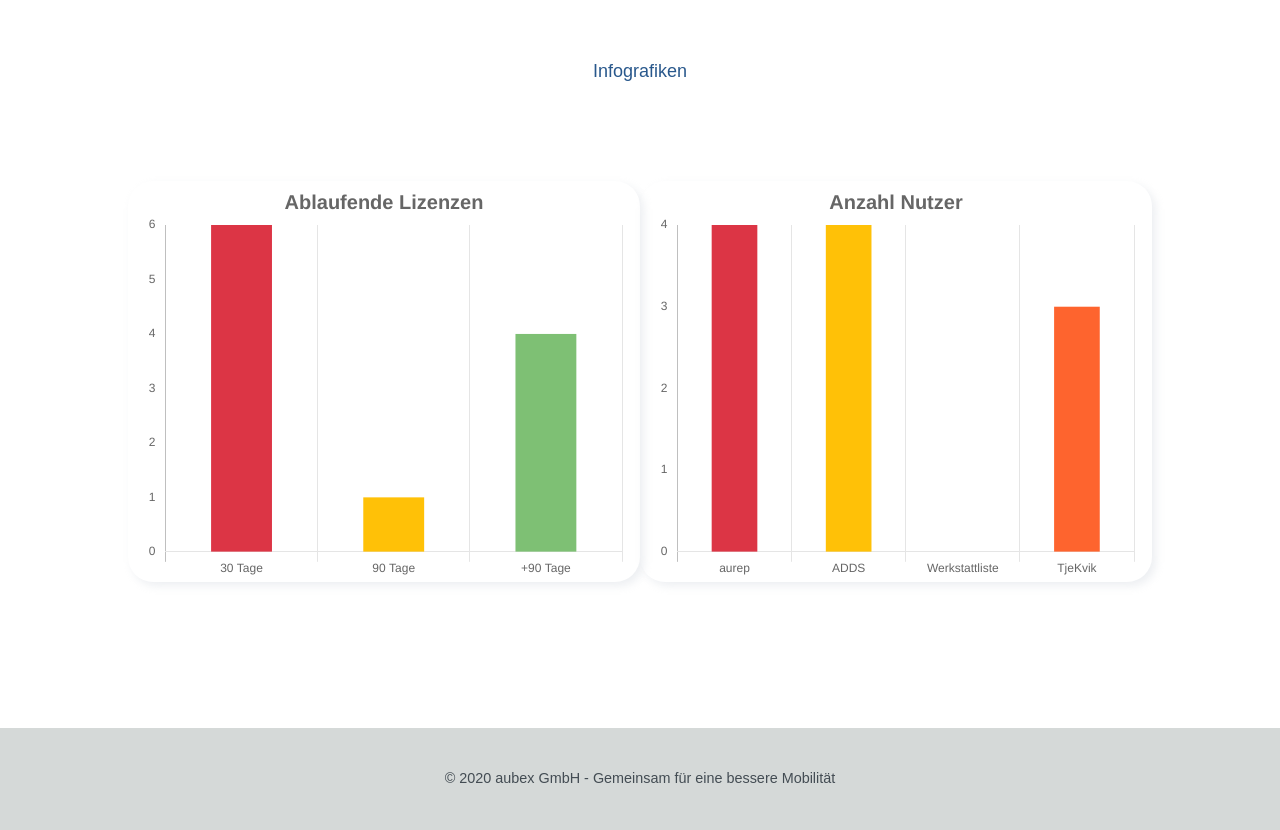
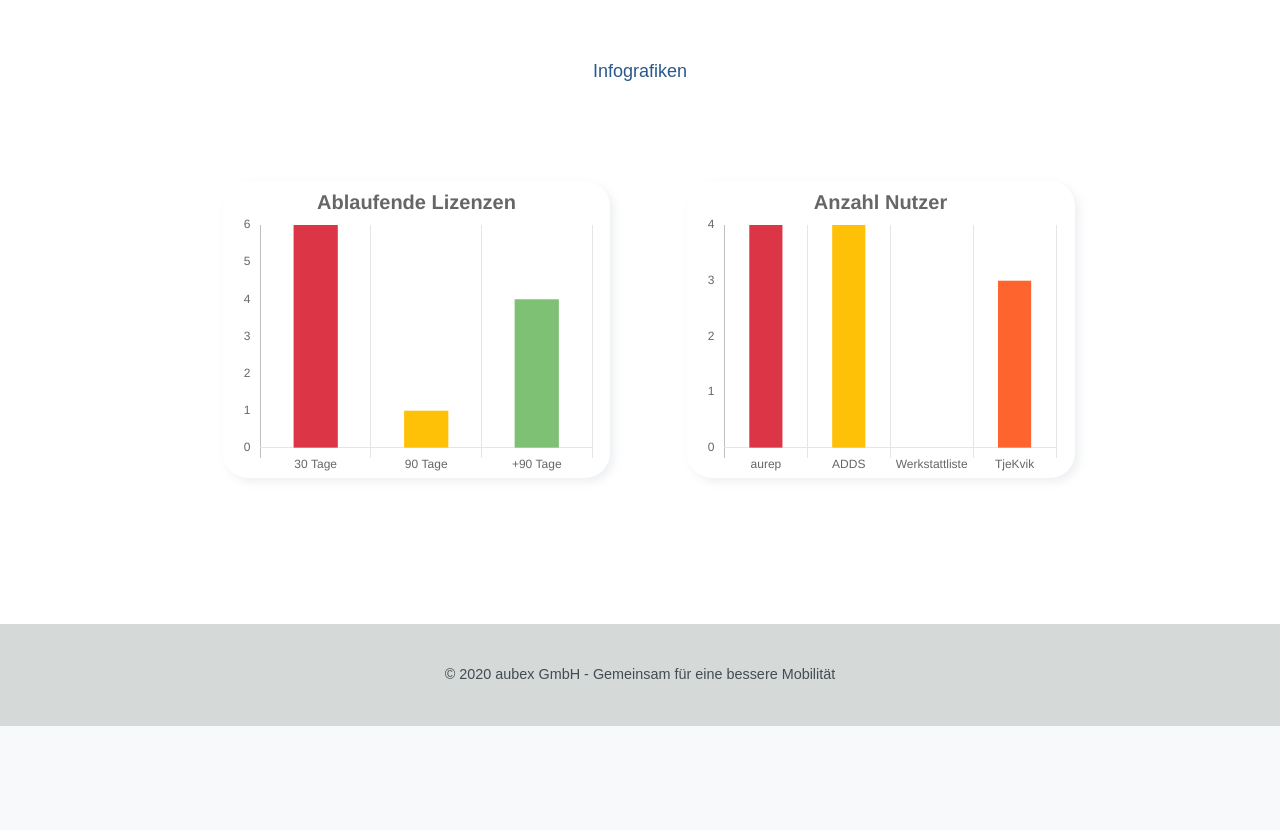
Before and after one commit to KanarUIB/OneO, a Django app: page / in a window 1280 px wide. Shown: the part 1091-1921 px from the top of the page. After the commit the page ends 1817 px from the top, so only its background shows below. Run offline with Django 3.2, Linux system fonts and the light colour scheme; data comes from the database, SQL or seed files in the repository; some libraries are stand-ins or nearby versions.

Commit message:
finetuning

```diff
--- a/templates/dashboard.html
+++ b/templates/dashboard.html
@@ -1,6 +1,11 @@
 {% extends "base.html" %}
 
 {% block heartbeat%}
+<style>
+    .chartReihe{
+    margin-left: 80px;
+    }
+</style>
 <h1>Dashboard</h1>
 <h2>Heartbeat-Meldungen</h2>
 <div class="container mt-5">
@@ -87,14 +92,7 @@ $(document).ready(function(){
         }
     });
 });
-
-
-
-
-
-
     </script>
-
 
     <script>
 
@@ -136,20 +134,14 @@ $(document).ready(function(){
         }
     });
 });
-
-
-
-
-
-
     </script>
     {% endblock chartJS %}
     {% block chart %}
-    <div class="row mb-5">
-        <div class="col-lg-6 col-sm-12 softwarekasten mt-5">
+    <div class="row mb-5 chartReihe">
+        <div class="col-lg-5  col-sm-12 softwarekasten mt-5">
             <canvas id="myChart" width="30" height="25"></canvas>
         </div>
-        <div class="col-lg-6 col-sm-12 softwarekasten mt-5">
+        <div class="col-lg-5  offset-lg-1 col-sm-12 softwarekasten mt-5">
             <canvas id="softwareChart" width="30" height="25"></canvas>
         </div>
     </div>
@@ -207,7 +199,6 @@ $(document).ready(function(){
                     newdata = JSON.parse(data);
                     console.log(newdata);
                     var lizenz = "";
-
                     if(data && newdata.length > 0 ){
                         $("#mandant").text(newdata[0]["name"]);
                         $(".checker .results .line").replaceWith("");
@@ -220,7 +211,6 @@ $(document).ready(function(){
                             }else{
                                 button ="<div></div>"
                             }
-
                             $(".checker .results").append(""
                                 + "<div class='line' style='opacity: 0;'>"
                                     + "<div>" + newdata[x]["software"] + "</div>"
@@ -229,8 +219,6 @@ $(document).ready(function(){
                                     + "<div>20.07.2025</div>"
                                     + button
                                 + "</div>");
-
-
                         }
 
                         setTimeout(function(){
@@ -257,15 +245,6 @@ $(document).ready(function(){
                 }
             })
         });
-
-
-
-
-
-
-
-
-
 
     </script>
     {% endblock javascript %}
```
